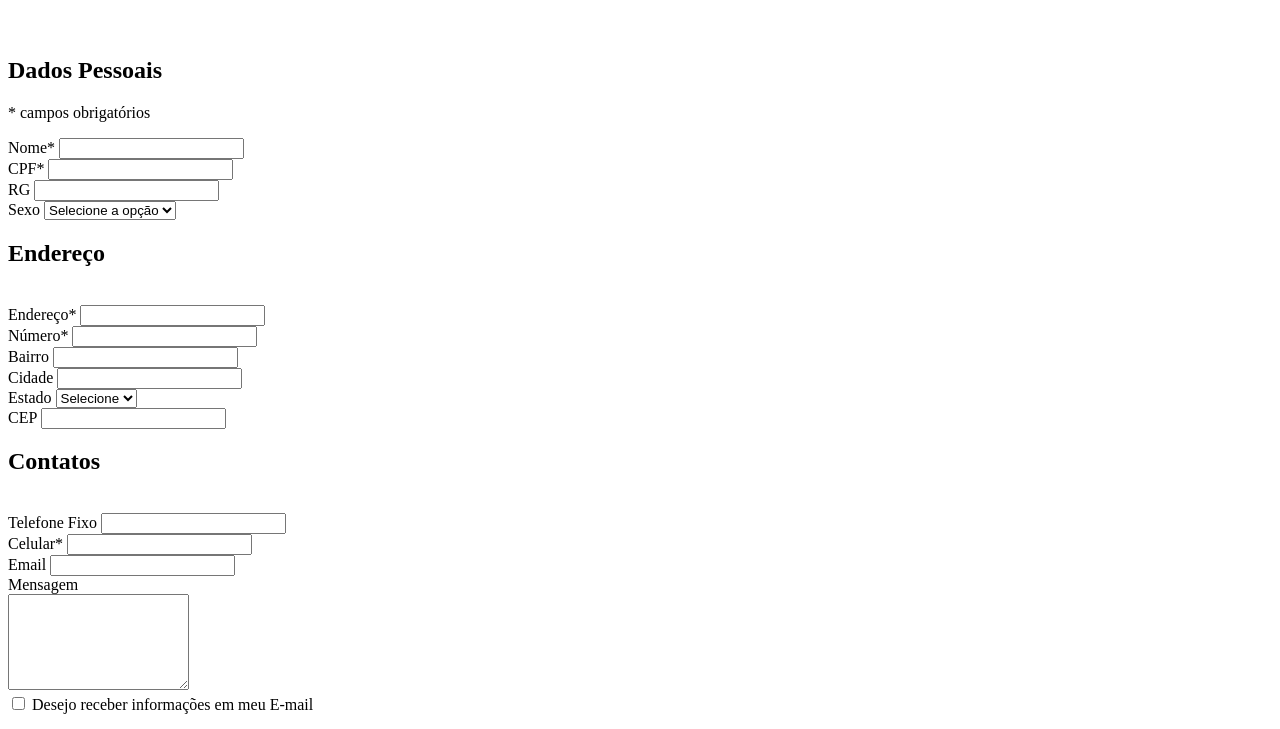
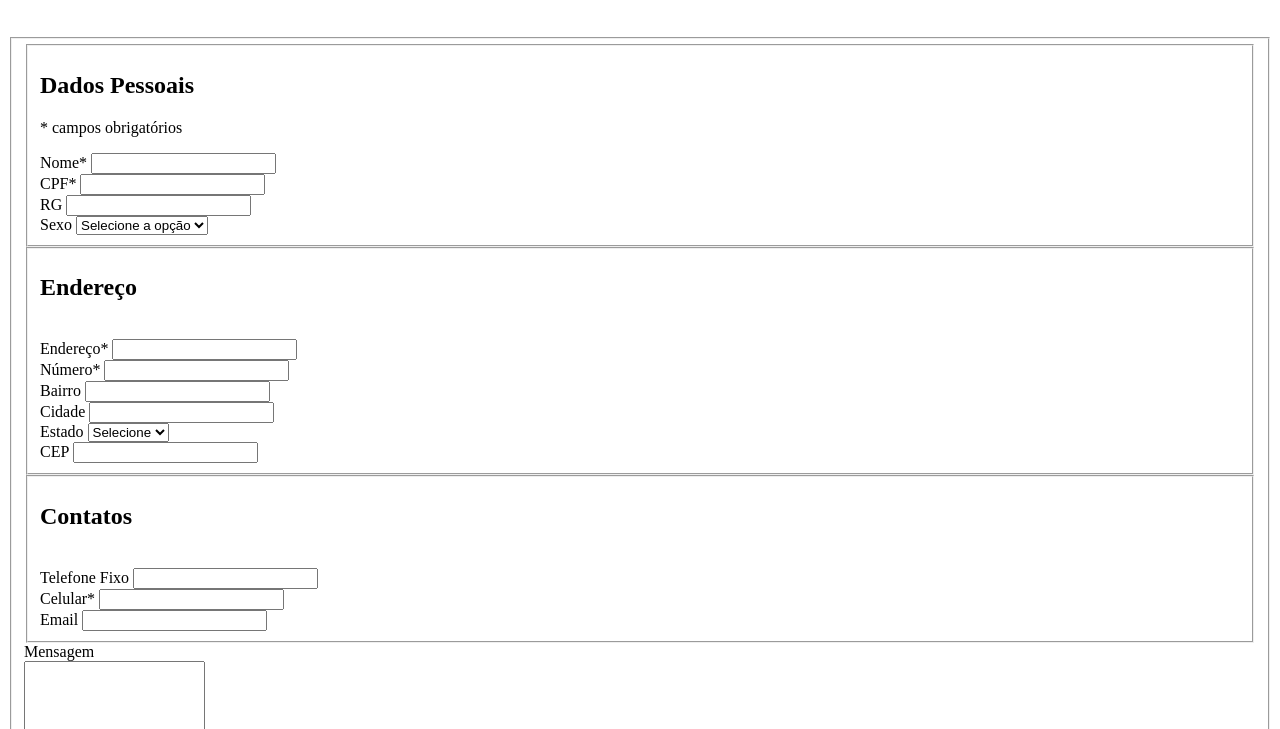
Before and after one commit to Deboramc05/Formulario-Cadastro-Pessoal, a plain HTML site: page index.html in a window 1280 px wide. Shown: the part 61-790 px from the top of the page. Drawn offline with Linux system fonts and the light colour scheme.

Commit message:
Tag fieldset para agrupar os campos dados pessoais, endereço e contatos.

```diff
--- a/index.html
+++ b/index.html
@@ -19,8 +19,9 @@
 <!-- Formulário de Página -->
     <form name="contact" action="/" method="POST">
 
-
-
+            <!-- Fieldset utilizado para agrupar os campos de dados pessoais -->
+                <fieldset>
+                <fieldset class="grupo">
                 <h2 id="subtitulo"> Dados Pessoais  </h2>
                 <p>* campos obrigatórios</p>
 
@@ -50,12 +51,11 @@
                      <option> Feminino</option>
                 </select>
             </div>
-
+            </fieldset>
 
              <!-- Campo de endereço-->
 
-
-
+                <fieldset class="grupo">
                 <h2 id="subtitulo"> Endereço  </h2><br>
 
             <div class="campo">
@@ -117,12 +117,12 @@
                 <label for="cep"> CEP </label>
                 <input type="text" name="cep"  id="cep">
             </div>
+            </fieldset>
 
 
 
 
-
-
+            <fieldset class="grupo">
             <h2 id="subtitulo"> Contatos  </h2><br>
 
             <div class="campo">
@@ -140,7 +140,7 @@
                 <label for="email"> Email </label>
                 <input type="text" name="email"  id="email">
             </div>
-
+            </fieldset>
 
             <div class="campo">
                 <label for="mensagem">Mensagem</label><br>
```
